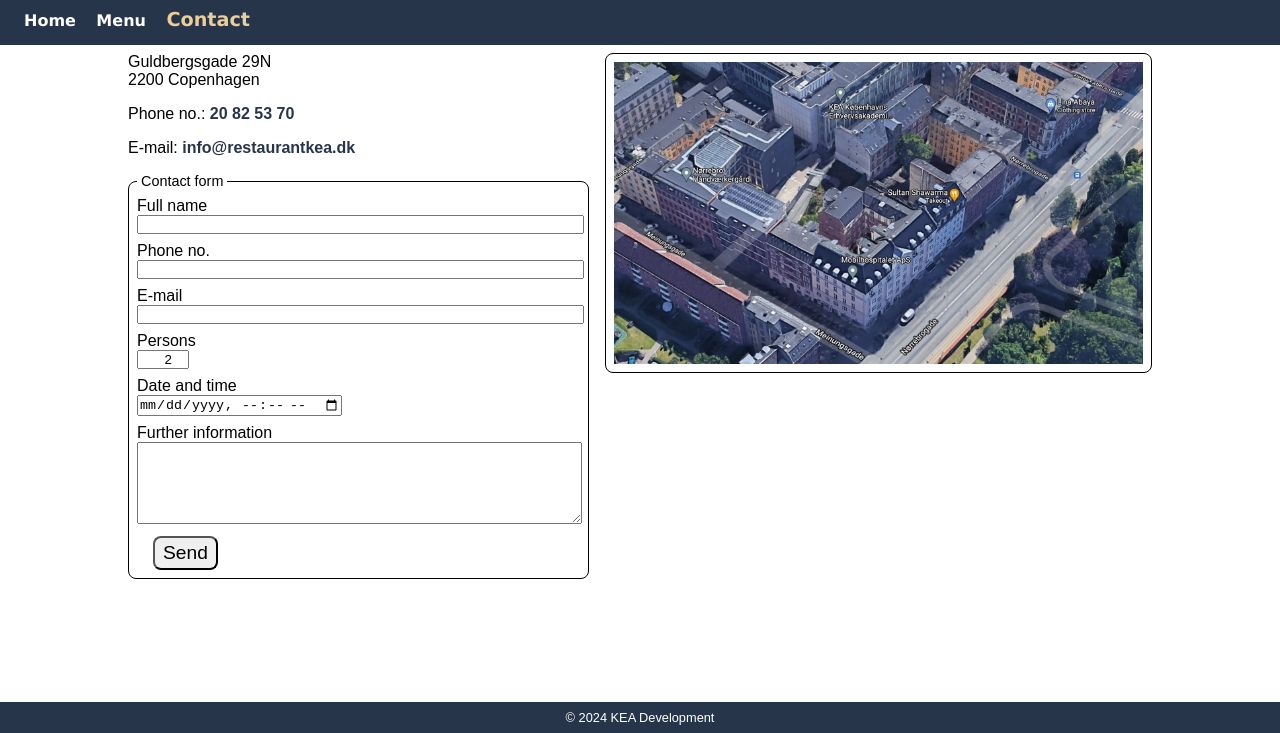
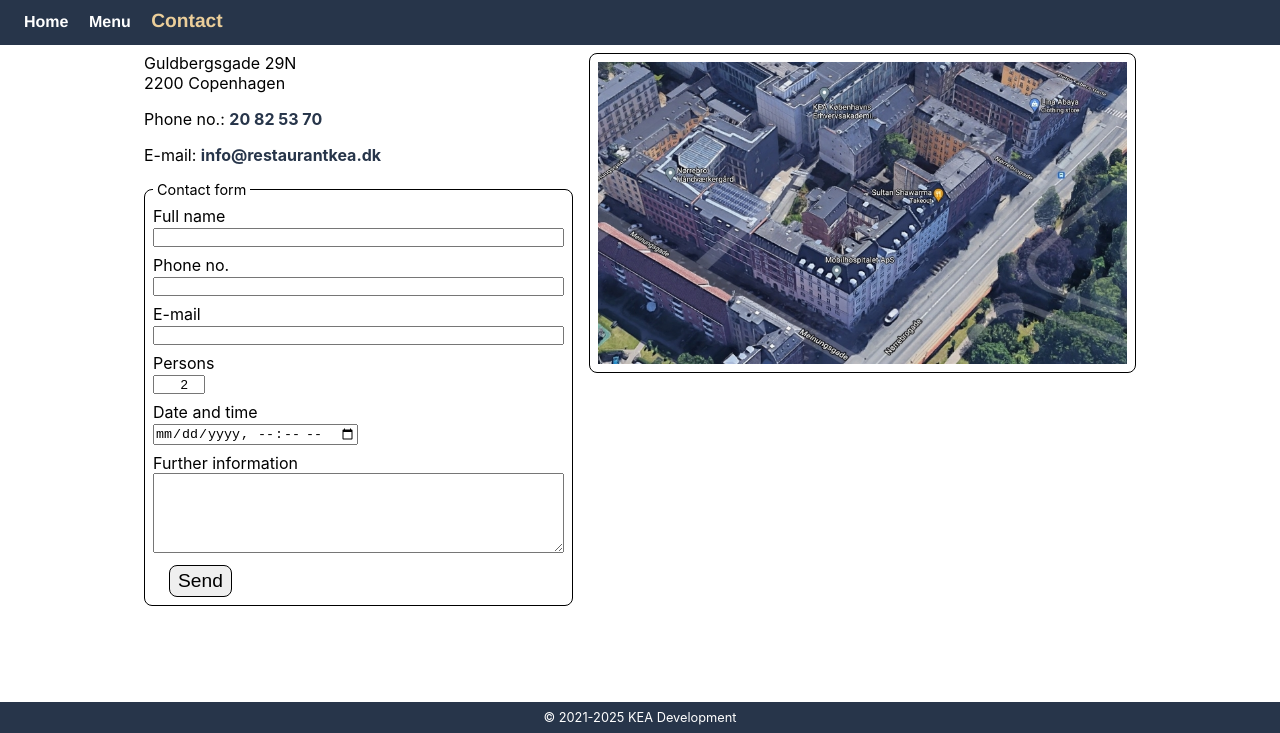
Before and after one commit to arturomorarioja/css_restaurant_solution, a plain HTML site: page contact.htm in a window 1280 px wide. Shown: the part 67-800 px from the top of the page. Drawn offline with Linux system fonts and the light colour scheme.

Commit message:
CSS nesting and system fonts introduced

```diff
--- a/contact.htm
+++ b/contact.htm
@@ -39,7 +39,7 @@
                 </div>
                 <div>
                     <label for="txtPhoneNo">Phone no.</label>
-                    <input type="text" id="txtPhoneNo" name="phone_no" required pattern="[0-9]{8}">
+                    <input type="tel" id="txtPhoneNo" name="phone_no" required pattern="[0-9]{8}">
                 </div>
                 <div>
                     <label for="txtEmail">E-mail</label>
@@ -57,12 +57,14 @@
                     <label for="txtInformation">Further information</label><br>
                     <textarea id="txtInformation" name="further_information"></textarea>
                 </div>
-                <input type="submit" value="Send">
+                <div>
+                    <button type="submit">Send</button>
+                </div>
             </fieldset>
         </form>
     </main>
     <footer>
-        <p>&copy; 2024 KEA Development</p>
+        <p>&copy; 2021-2025 KEA Development</p>
     </footer>
 </body>
 </html>
--- a/css/contact.css
+++ b/css/contact.css
@@ -6,12 +6,12 @@
 
 address {
     font-style: normal;
+    > p {
+        margin-bottom: 1rem;
+        > span {
+            display: block;
         }
-address > p {
-    margin-bottom: 1rem;
     }
-address > p > span {
-    display: block;
 }
 
 img#contact {
@@ -22,14 +22,10 @@ img#contact {
     padding: 0.5rem;
     margin-bottom: 0.5rem;
     box-sizing: border-box;
-}
     @media only screen and (min-width: 800px) {
-    img#contact {
         max-height: 320px;
     }
-}
     @media only screen and (min-width: 1024px) {
-    img#contact {
         float: right;
         max-height: auto;
         margin-left: 1rem;
@@ -37,41 +33,42 @@ img#contact {
     }
 }
 
+form {
     fieldset {
         padding: 0.5rem;
         border: thin solid var(--colorMain);
         border-radius: 0.5rem;
-}
         legend {
             padding: 0 0.25rem;
             font-size: 0.9rem;
         }
+    }
+
     label {
         display: inline-block;
         width: 100%;
+        @media only screen and (min-width: 1370px) {
+            width: 7.5rem;
+            &[for=txtInformation] {
+                width: 100%;
             }
+        }
+    }
+
     input {
         width: auto;
         margin-bottom: 0.5rem;
+        &[type="text"], &[type="email"], &[type="tel"] {
+            width: 100%;
+            @media only screen and (min-width: 1370px) {
+                width: calc(100% - 8.1rem);
             }
-input[type="text"], input[type="email"] {
-    width: 100%;
         }
-input[type="number"] {
+        &[type="number"] {
             text-align: right;
         }
-input[type="submit"] {
+        &[type="submit"] {
             border-radius: 0.5rem;
-}
-@media only screen and (min-width: 1370px) {
-    label {
-        width: 7.5rem;
-    }
-    label[for=txtInformation] {
-        width: 100%;
-    }
-    input[type="text"], input[type="email"] {
-        width: calc(100% - 8.1rem);
         }
     }
 
@@ -80,10 +77,13 @@ textarea {
         height: 5rem;
     }
 
-input[type="submit"] {
+    button[type="submit"] {
         display: block;
         width: auto;
         margin: 0.5rem 0 0 1rem;
         padding: 0.25rem 0.5rem;
+        border: thin solid var(--colorMain);
+        border-radius: 0.5rem;
         font-size: 1.2rem;
     }
+}
--- a/css/menu.css
+++ b/css/menu.css
@@ -11,16 +11,16 @@ article.dish {
     overflow: auto;
     background-color: var(--colorBgArticle);
     vertical-align: top;
+    > h2 {
+        font-size: 1.2rem;
+    }
 }
 
-article.dish > h2 {
-    font-size: 1.2rem;
-}
-
-p.menuItem {
+p {
+    &.menuItem {
         margin-top: 0.5rem;
     }
-p.price {
+    &.price {
         position: relative;
         right: 0;
         display: inline-block;
@@ -33,23 +33,22 @@ p.price {
         font-weight: bold;
         text-align: right;
     }
+}
 
 article > header {
     line-height: 2rem;
     border-radius: 0.5rem;
     text-indent: 0;
     text-align: center;
+    @media only screen and (min-width: 600px) {
+        text-align: left;
+        width: calc(100% - 320px - 3rem);
+    }
 }
 img.menu {
     width: 100%;
     margin-bottom: 0.5rem;
-}
     @media only screen and (min-width: 600px) {
-    article > header {
-        text-align: left;
-        width: calc(100% - 320px - 3rem);
-    }
-    img.menu {
         float: right;
         margin: 0 0 0 0.5rem;
         width: auto;
--- a/css/styles.css
+++ b/css/styles.css
@@ -2,24 +2,23 @@
 * {
     margin: 0;
     padding: 0;
+    box-sizing: border-box;
 }
 
 body {
     font-family: var(--fontMain);
-}
 
     header {
         padding: 0 1rem;
         color: var(--colorHeader);
         background-color: var(--colorBgHeader);
-    font-family: var(--fontList);
+        font-family: var(--fontTitle);
         text-indent: 1rem;
         line-height: 4rem;
     }
 
     ul {
         padding: 0.5rem;
-}
         li {
             list-style-type: none;
             line-height: 1.6rem;
@@ -27,60 +26,67 @@ li {
             font-weight: bold;
             color: var(--colorList);
         }
+    }
+
+    a {
+        text-decoration: none;
+        color: var(--colorBgNav);
+        font-weight: bold;
+        &:hover {
+            font-size: 1.1rem;
+        }
+    }
 
     nav {
         padding: 0 1rem;
         color: var(--colorHeader);
         background-color: var(--colorBgNav);
         line-height: 2rem;
+        a {
+            color: var(--colorHeader);
+            &.selected {
+                color: var(--colorSelected);
+                font-size: 1.2em;
             }
-
-a {
-    text-decoration: none;
-    color: var(--colorBgNav);
-    font-weight: bold;
         }
-nav a {
-    color: var(--colorHeader);
-}
-a:hover {
-    font-size: 1.1rem;
-}
-
-nav li {
+        li {
             display: block;
             text-align: center;
             border-bottom: thin solid var(--colorHeader);
             color: var(--colorHeader);
             font-family: var(--fontNav);
-}
-nav li:nth-of-type(3) {
-    border-bottom: none;
-}
             @media only screen and (min-width: 480px) {
-    nav li {
                 display: inline;
                 padding-right: 1rem;
                 border-bottom: none;
             }
+            &:nth-of-type(3) {
+                border-bottom: none;
             }
-nav a.selected {
-    color: var(--colorSelected);
-    font-size: 1.2em;
+        }
     }
 
-body > main {
+    > main {
         padding: 0.5rem 1rem 1rem;
         position: relative;
         top: 0;
+        @media only screen and (min-width: 480px) {
+            padding-bottom: 3rem;
         }
-@media only screen and (min-width: 480px) {
-    body > main {
-        padding-bottom: 3rem;
+        @media only screen and (min-width: 800px) {
+            width: 95vw;
+            margin-left: auto;
+            margin-right: auto;
+        }
+        @media only screen and (min-width: 900px) {
+            width: 88vw;
+        }
+        @media only screen and (min-width: 1024px) {
+            width: 80vw;
         }
     }
 
-body > footer {
+    > footer {
         position: relative;
         bottom: 0;
         width: 100%;
@@ -89,9 +95,7 @@ body > footer {
         background-color: var(--colorBgNav);
         text-align: center;
         font-size: 0.8rem;
-}
         @media only screen and (min-width: 480px) {
-    body > footer {
             position: fixed;
         }
     }
@@ -100,21 +104,4 @@ img {
         width: 100%;
         border-radius: 0.5rem;
     }
-
-@media only screen and (min-width: 800px) {
-    main {
-        width: 95vw;
-        margin-left: auto;
-        margin-right: auto;
 }
-}
-@media only screen and (min-width: 900px) {
-    main {
-        width: 88vw;
-    }
-}
-@media only screen and (min-width: 1024px) {
-    main {
-        width: 80vw;
-    }
-}
--- a/css/variables.css
+++ b/css/variables.css
@@ -9,7 +9,19 @@
     --colorBgQuote: lightgrey;
     --colorBgArticle: lightgoldenrodyellow;
 
-    --fontMain: Arial, Helvetica, sans-serif;
-    --fontNav: Verdana, Geneva, Tahoma, sans-serif;
-    --fontList: 'Lucida Sans', 'Lucida Sans Regular', 'Lucida Grande', 'Lucida Sans Unicode', Geneva, Verdana, sans-serif;
+    /*
+        System fonts grouped from https://modernfontstacks.com/
+    */
+
+    /* Neo-Grotesque */
+    --fontMain: Inter, Roboto, 'Helvetica Neue', 'Arial Nova', 'Nimbus Sans', Arial, sans-serif;
+
+    /* Handwritten */
+    --fontTitle: 'Segoe Print', 'Bradley Hand', Chilanka, TSCu_Comic, casual, cursive;
+
+    /* Industrial */
+    --fontNav: Bahnschrift, 'DIN Alternate', 'Franklin Gothic Medium', 'Nimbus Sans Narrow', sans-serif-condensed, sans-serif;
+
+    /* Geometric Humanist */
+    --fontList: Avenir, Montserrat, Corbel, 'URW Gothic', source-sans-pro, sans-serif;
 }
```
Also changed, not shown: css/home.css (+8 -8 lines), index.html (+1 -1 lines), menu.htm (+1 -1 lines), 1 other file. Lines whose indentation alone changed are shown as unchanged.
